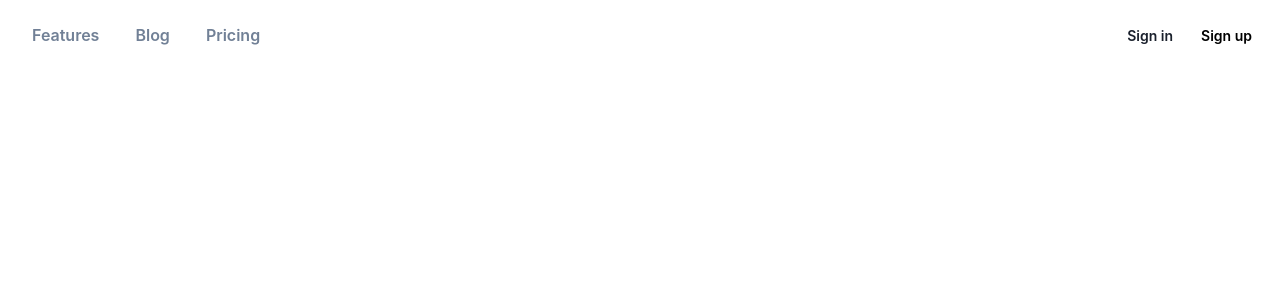
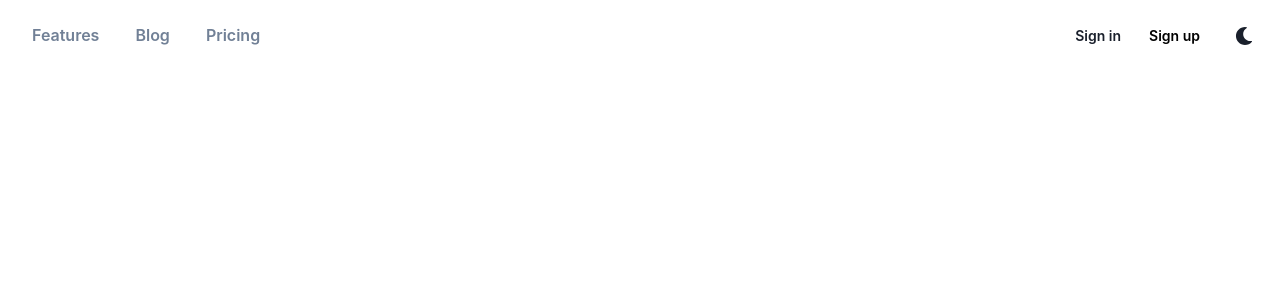
Before and after one commit to tomofficer/js-coding-tips, a React (Create React App) app: page / in a window 1280 px wide. Shown: the top 300 px of the page. Built offline with nearby package versions, Linux system fonts and the light colour scheme.

Commit message:
refactored color switch btn

```diff
--- a/src/Header.js
+++ b/src/Header.js
@@ -386,7 +386,7 @@ const Header = () => {
                 Sign up
               </Button>
             </HStack>
-            {/* <IconButton
+            <IconButton
               size="md"
               fontSize="lg"
               aria-label={`Switch to ${text} mode`}
@@ -398,8 +398,8 @@ const Header = () => {
               }}
               onClick={toggleMode}
               icon={<SwitchIcon />}
-            /> */}
-            {/* <IconButton
+            />
+            <IconButton
               display={{
                 base: 'flex',
                 md: 'none',
@@ -413,7 +413,7 @@ const Header = () => {
               variant="ghost"
               // icon={<AiOutlineMenu />}
               onClick={mobileNav.onOpen}
-            /> */}
+            />
           </Box>
         </Flex>
 
```
